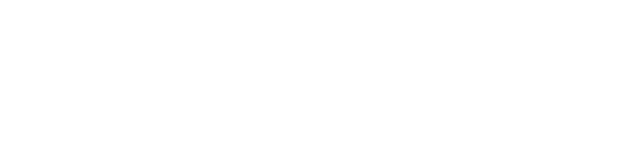
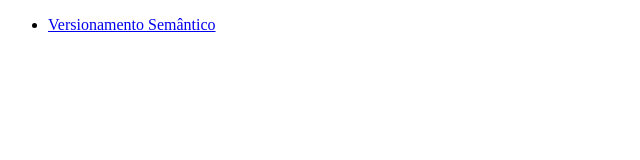
Before and after one commit to Rennangmacarini/Telos-Versionamentos, a plain HTML site: page index.html in a window 1280 px wide. Shown: the whole page, without its empty margins (0-640 px from the left). Drawn offline with Linux system fonts and the light colour scheme.

Commit message:
feat(index.html): adicionamento menu dos cursos

```diff
--- a/index.html
+++ b/index.html
@@ -8,6 +8,13 @@
 </head>
 <body>
 
+    <nav>
+        <ul>
+            <li>
+                <a href="semver.html">Versionamento Semântico</a>
+            </li>
+        </ul>
+    </nav>
 
 
 </body>
```
